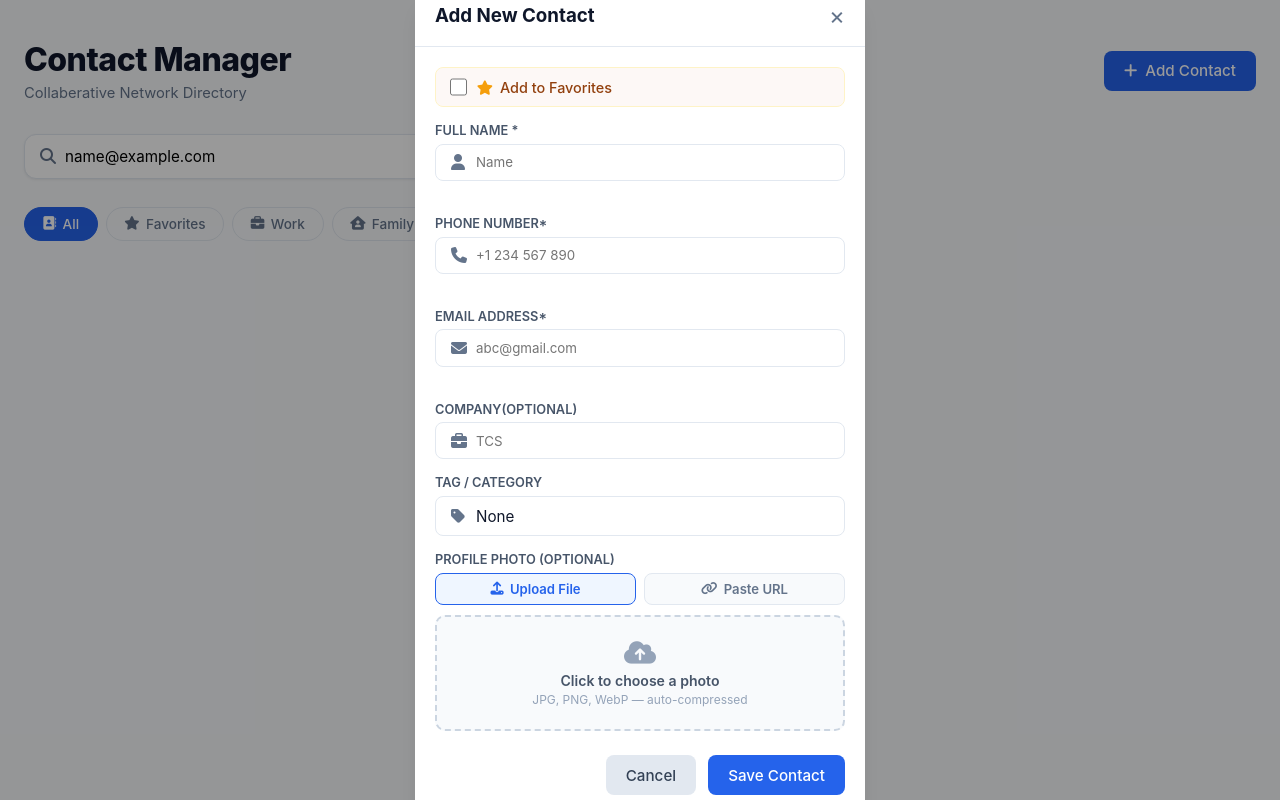
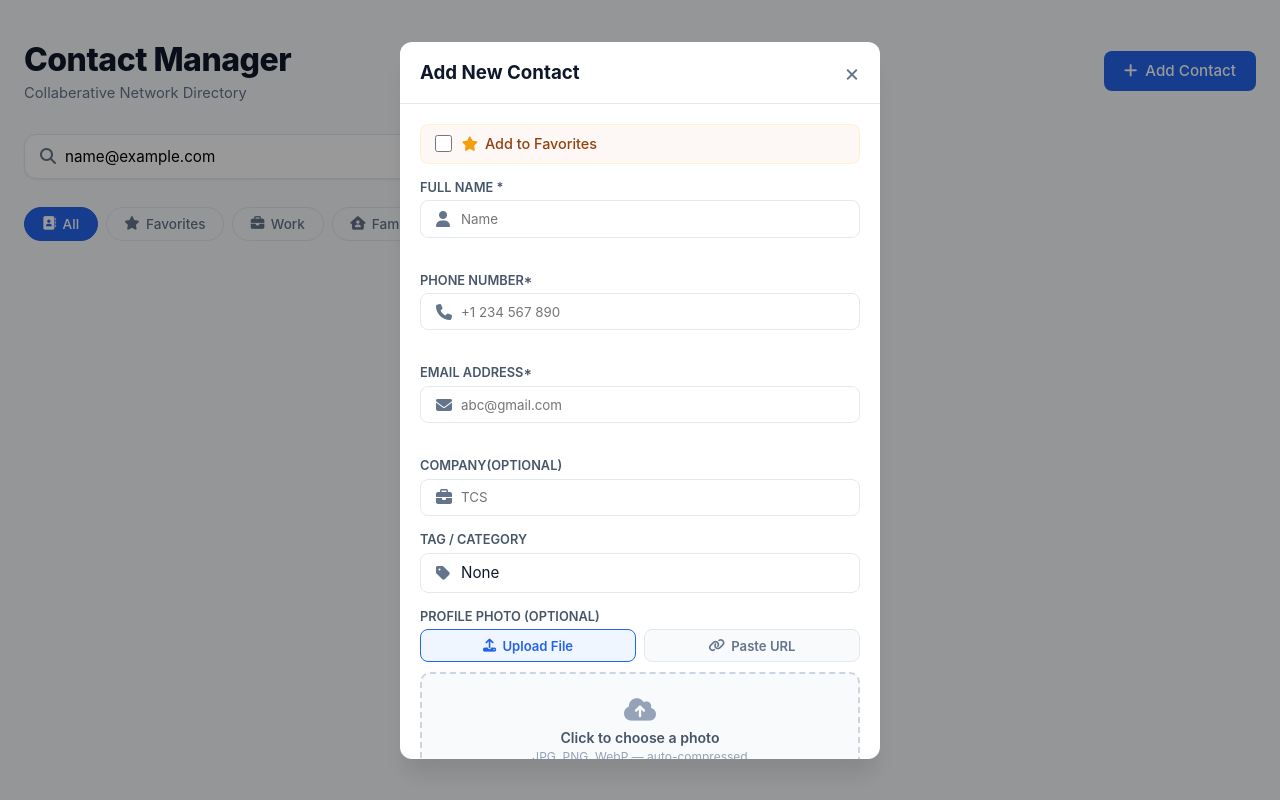
Before and after one commit to mayurigade-hub/contact-management-system, a plain HTML site: page frontend/index.html in a window 1280 px wide. Both pictures are taken after typing "name@example.com" into the empty fields and a click on the button "Add Contact". Drawn offline with Linux system fonts and the light colour scheme; no server answers.

Commit message:
fix: make modal form vertically scrollable when content exceeds screen height

```diff
--- a/frontend/style.css
+++ b/frontend/style.css
@@ -461,7 +461,10 @@ body {
 .modal-card {
     background: white;
     width: 100%;
-    max-width: 450px;
+    max-width: 480px;
+    max-height: 90vh;
+    display: flex;
+    flex-direction: column;
     border-radius: var(--radius);
     box-shadow: 0 20px 25px -5px rgba(0,0,0,0.1);
     overflow: hidden;
@@ -473,11 +476,16 @@ body {
     align-items: center;
     padding: 1rem 1.25rem;
     border-bottom: 1px solid var(--border-color);
+    flex-shrink: 0;
 }
 
 .close-btn { background: none; border: none; font-size: 1.5rem; cursor: pointer; color: var(--text-muted); }
 
-form { padding: 1.25rem; }
+form {
+    padding: 1.25rem;
+    overflow-y: auto;
+    max-height: calc(90vh - 65px);
+}
 .form-group { margin-bottom: 1rem; }
 .form-group label { display: block; font-size: 0.8rem; font-weight: 600; text-transform: uppercase; margin-bottom: 0.35rem; color: #475569;}
 
@@ -699,6 +707,7 @@ form { padding: 1.25rem; }
     }
     .modal-card {
         max-width: 100%;
+        max-height: 85vh;
         border-radius: var(--radius) var(--radius) 0 0;
     }
     .modal-backdrop {
```
